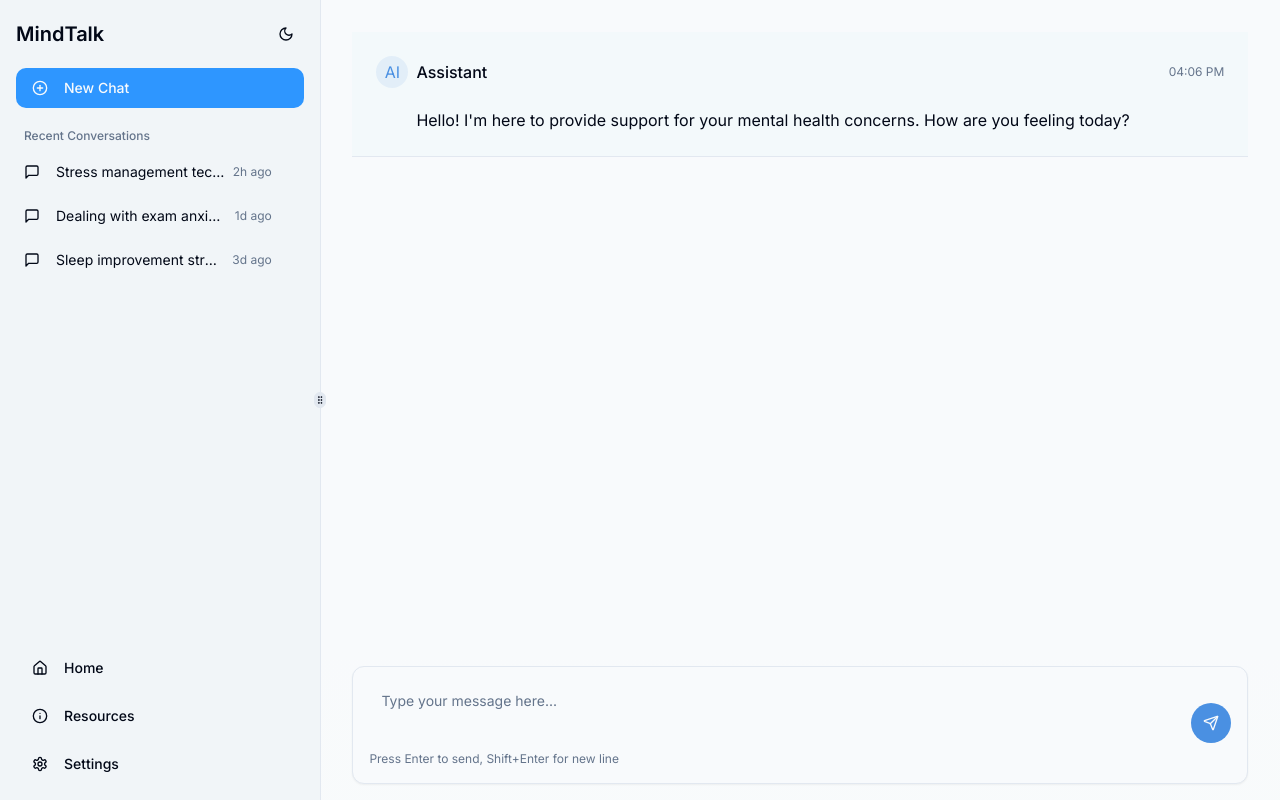
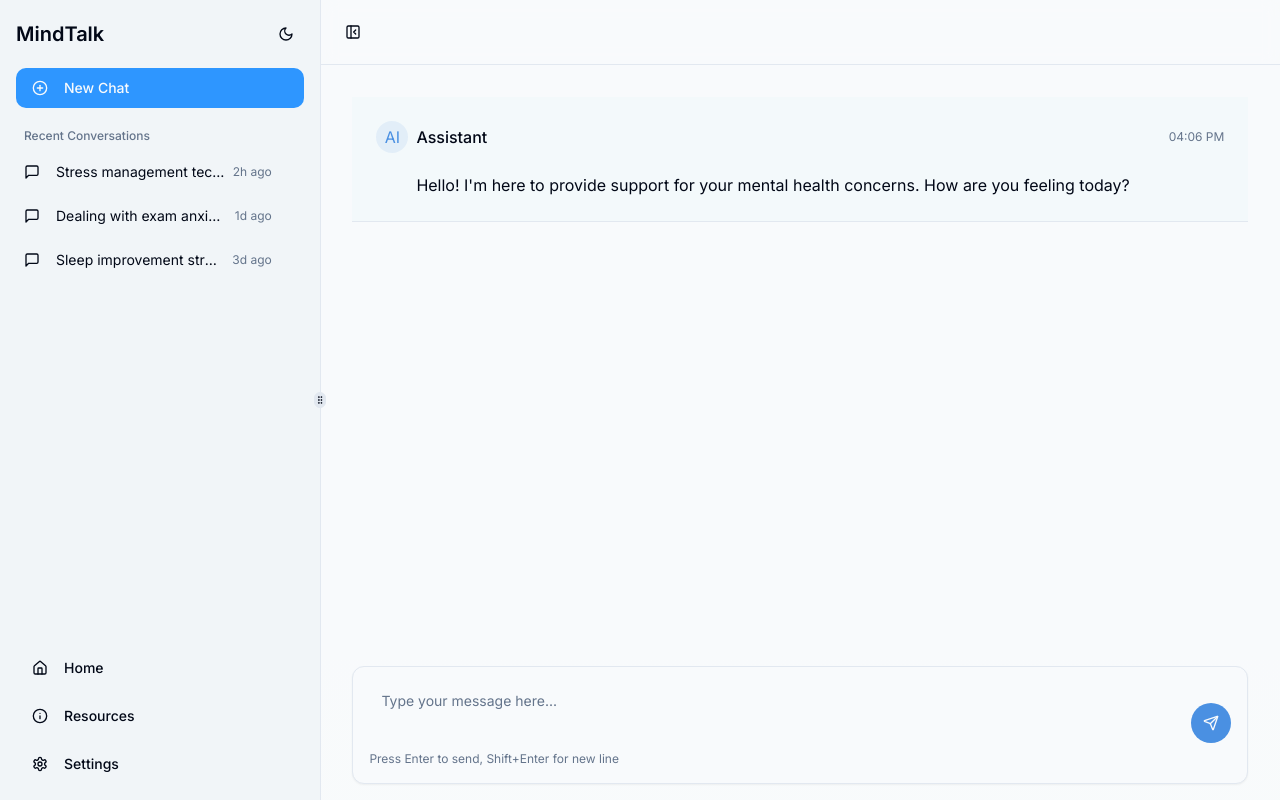
Before and after one commit to Satskii/Mental_Help, a React (Vite) app: page /chat in a window 1280 px wide. Built offline with nearby package versions, Linux system fonts and the light colour scheme.

Commit message:
feat: Add option to hide left pane in chat page
Adds a button to the Chat page to toggle the visibility of the left pane, allowing the chat interface to expand to full screen.

```diff
--- a/src/components/ChatInterface.tsx
+++ b/src/components/ChatInterface.tsx
@@ -1,6 +1,8 @@
 
 import React, { useState, useRef, useEffect } from 'react';
 import { useToast } from "@/hooks/use-toast";
+import { Button } from '@/components/ui/button';
+import { PanelLeft, PanelLeftClose } from 'lucide-react';
 import ChatInput from '@/components/ChatInput';
 import SuicidePreventionAlert from '@/components/SuicidePreventionAlert';
 import { detectCrisisLanguage } from '@/utils/crisisDetection';
@@ -12,7 +14,12 @@ interface Message {
   timestamp: Date;
 }
 
-const ChatInterface: React.FC = () => {
+interface ChatInterfaceProps {
+  onToggleSidebar?: () => void;
+  sidebarHidden?: boolean;
+}
+
+const ChatInterface: React.FC<ChatInterfaceProps> = ({ onToggleSidebar, sidebarHidden }) => {
   const [messages, setMessages] = useState<Message[]>([
     {
       id: '1',
@@ -96,6 +103,20 @@ const ChatInterface: React.FC = () => {
         <SuicidePreventionAlert onClose={() => setShowCrisisAlert(false)} />
       )}
 
+      {/* Toggle button for desktop */}
+      {onToggleSidebar && (
+        <div className="hidden md:flex p-4 border-b bg-background/95 backdrop-blur supports-[backdrop-filter]:bg-background/60">
+          <Button
+            variant="ghost"
+            size="icon"
+            onClick={onToggleSidebar}
+            className="h-8 w-8"
+          >
+            {sidebarHidden ? <PanelLeft className="h-4 w-4" /> : <PanelLeftClose className="h-4 w-4" />}
+          </Button>
+        </div>
+      )}
+
       <div className="flex-1 overflow-y-auto p-4">
         <div className="max-w-4xl mx-auto pt-4 pb-16">
           {messages.map((message) => (
--- a/src/pages/Chat.tsx
+++ b/src/pages/Chat.tsx
@@ -6,9 +6,14 @@ import { ResizablePanelGroup, ResizablePanel, ResizableHandle } from "@/componen
 
 const Chat: React.FC = () => {
   const [isMobileSidebarOpen, setIsMobileSidebarOpen] = useState(false);
+  const [isSidebarHidden, setIsSidebarHidden] = useState(false);
 
   const toggleMobileSidebar = () => {
     setIsMobileSidebarOpen(!isMobileSidebarOpen);
+  };
+
+  const toggleSidebarVisibility = () => {
+    setIsSidebarHidden(!isSidebarHidden);
   };
 
   return (
@@ -32,17 +37,23 @@ const Chat: React.FC = () => {
           </div>
         </div>
 
-        {/* Desktop resizable layout using shadcn/ui resizable */}
+        {/* Desktop layout */}
         <div className="hidden md:block h-full">
+          {isSidebarHidden ? (
+            // Full screen chat interface
+            <ChatInterface onToggleSidebar={toggleSidebarVisibility} sidebarHidden={true} />
+          ) : (
+            // Resizable layout with sidebar
             <ResizablePanelGroup direction="horizontal" className="h-full">
               <ResizablePanel defaultSize={25} minSize={15}>
                 <ChatSidebar />
               </ResizablePanel>
               <ResizableHandle withHandle />
               <ResizablePanel defaultSize={75} minSize={30}>
-              <ChatInterface />
+                <ChatInterface onToggleSidebar={toggleSidebarVisibility} sidebarHidden={false} />
               </ResizablePanel>
             </ResizablePanelGroup>
+          )}
         </div>
 
         {/* Mobile chat interface (when sidebar is closed) */}
```
Lines whose indentation alone changed are shown as unchanged.
